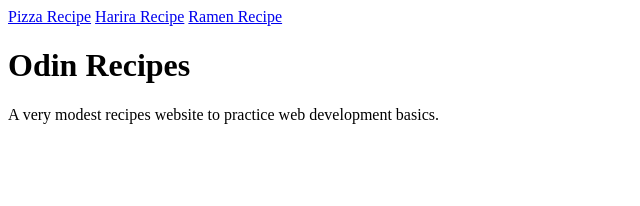
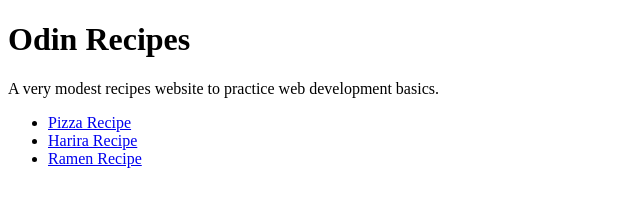
Before and after one commit to nohaidea/odin-recipes, a plain HTML site: page index.html in a window 1280 px wide. Shown: the whole page, without its empty margins (0-640 px from the left). Drawn offline with Linux system fonts and the light colour scheme.

Commit message:
Make internal links into a list

```diff
--- a/index.html
+++ b/index.html
@@ -5,10 +5,12 @@
         <title>Odin Recipes</title>
     </head>
     <body>
-        <a href="recipes/pizza.html">Pizza Recipe</a>
-        <a href="recipes/harira.html">Harira Recipe</a>
-        <a href="recipes/ramen.html">Ramen Recipe</a>
         <h1>Odin Recipes</h1>
         <p>A very modest recipes website to practice web development basics.</p>
+        <ul>
+            <li><a href="recipes/pizza.html">Pizza Recipe</a></li>
+            <li><a href="recipes/harira.html">Harira Recipe</a></li>
+            <li><a href="recipes/ramen.html">Ramen Recipe</a></li>
+        </ul>
     </body>
 </html>
```
